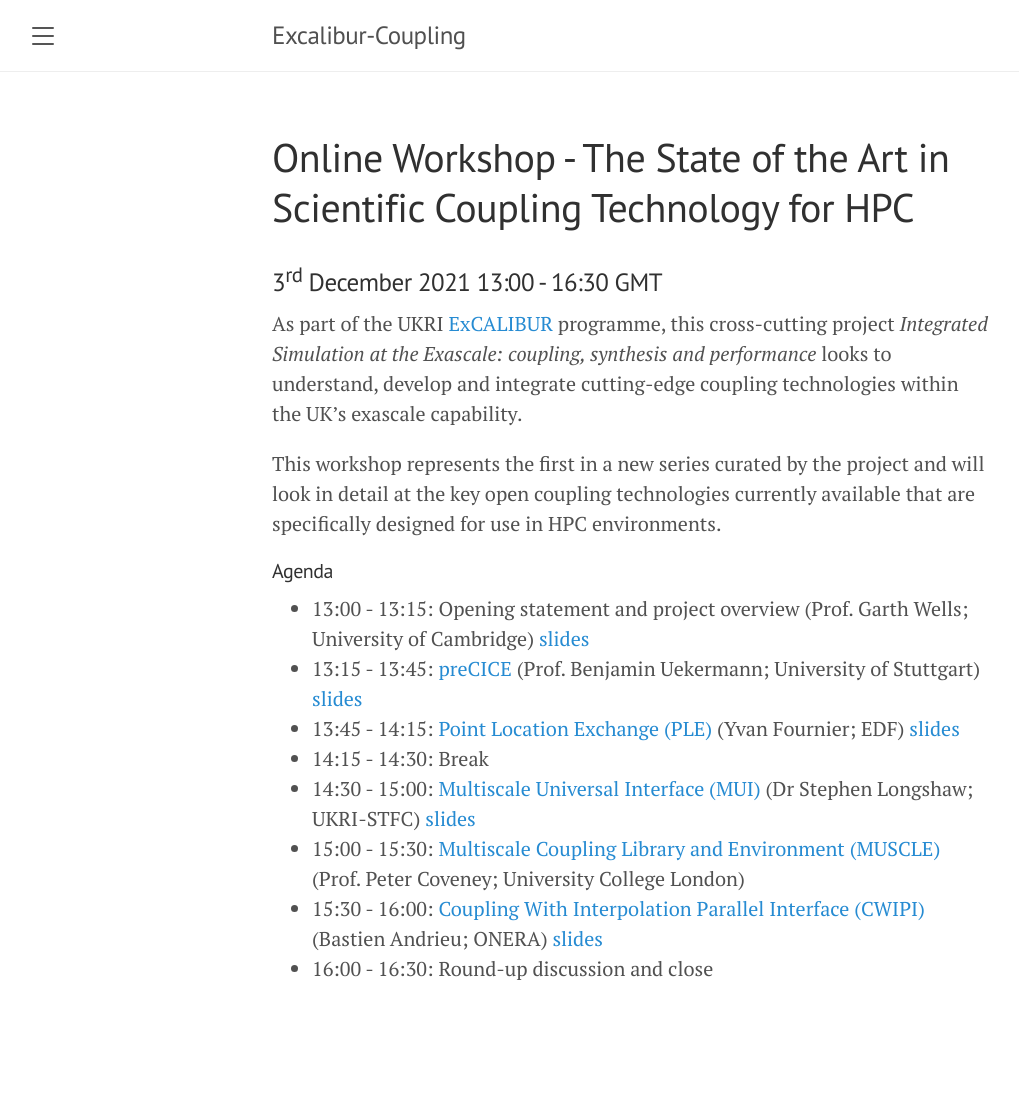
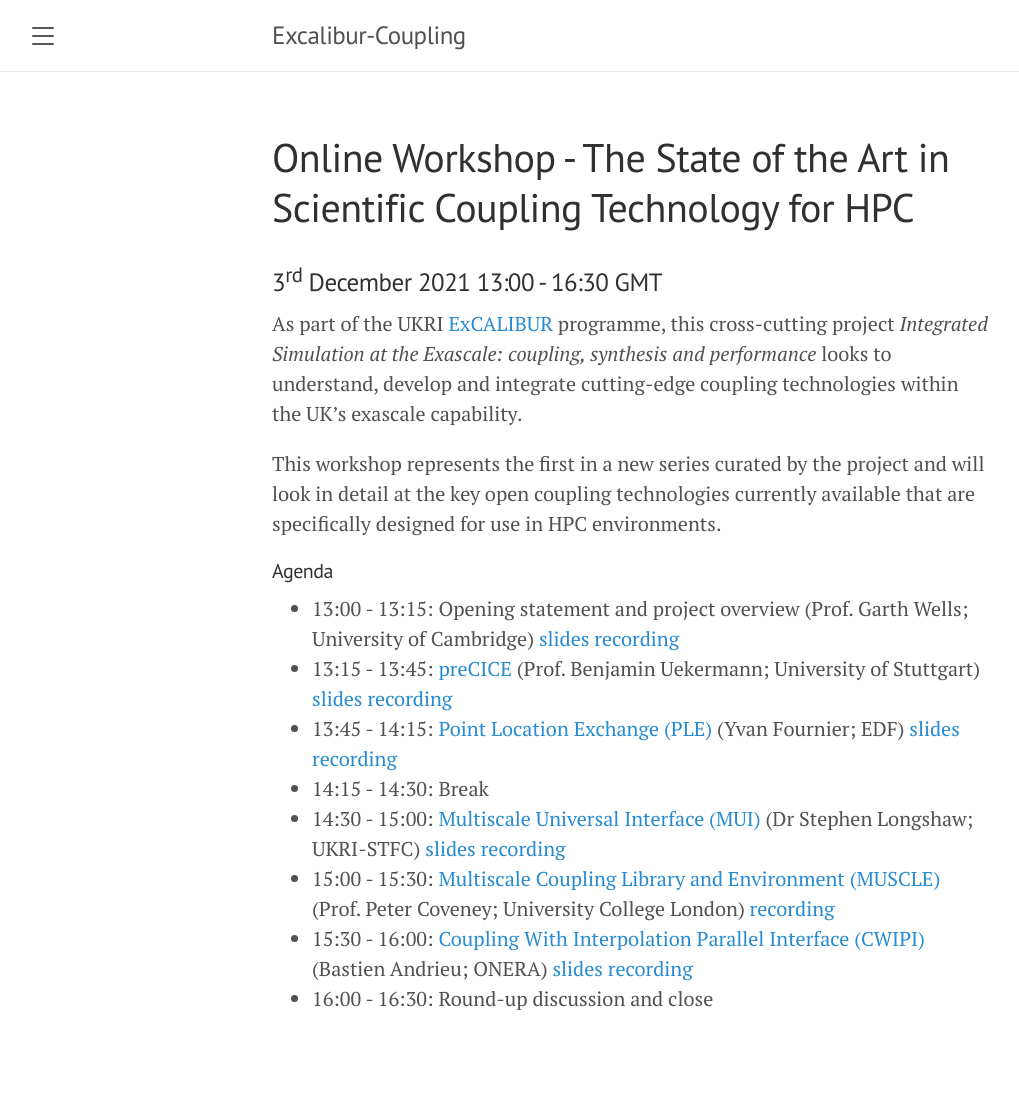
Before and after one commit to Excalibur-Coupling/excalibur-coupling.github.io, a Jekyll site: the page built from workshop1.md, in a window 1280 px wide. Shown: the whole page, without its empty margins (8-1027 px from the left). Built offline with Jekyll 4.4.1, drawn with Linux system fonts in a browser that asks for light colours; before the commit the page ends 1064 px from its top, so only the background shows below that.

Commit message:
Add YouTube video links

```diff
--- a/workshop1.md
+++ b/workshop1.md
@@ -11,11 +11,11 @@ This workshop represents the first in a new series curated by the project and wi
 
 #### Agenda
 
-- 13:00 - 13:15: Opening statement and project overview (Prof. Garth Wells; University of Cambridge) [slides](workshop1_content/slides/G-Wells_ISE_Introduction.pdf)
-- 13:15 - 13:45: [preCICE](https://precice.org) (Prof. Benjamin Uekermann; University of Stuttgart) [slides](workshop1_content/slides/B-Uekermann_ISE_preCICE.pdf)
-- 13:45 - 14:15: [Point Location Exchange (PLE)](https://www.code-saturne.org/cms/web/documentation/overview/coupling) (Yvan Fournier; EDF) [slides](workshop1_content/slides/Y-Fournier_PLE.pdf)
+- 13:00 - 13:15: Opening statement and project overview (Prof. Garth Wells; University of Cambridge) [slides](workshop1_content/slides/G-Wells_ISE_Introduction.pdf) [recording](https://youtu.be/GIfKMkdU_6c)
+- 13:15 - 13:45: [preCICE](https://precice.org) (Prof. Benjamin Uekermann; University of Stuttgart) [slides](workshop1_content/slides/B-Uekermann_ISE_preCICE.pdf) [recording](https://youtu.be/G52jGmPEDZI)
+- 13:45 - 14:15: [Point Location Exchange (PLE)](https://www.code-saturne.org/cms/web/documentation/overview/coupling) (Yvan Fournier; EDF) [slides](workshop1_content/slides/Y-Fournier_PLE.pdf) [recording](https://youtu.be/d1KgLu2NIHY)
 - 14:15 - 14:30: Break
-- 14:30 - 15:00: [Multiscale Universal Interface (MUI)](https://mxui.github.io/) (Dr Stephen Longshaw; UKRI-STFC) [slides](workshop1_content/slides/S-Longshaw_ISE_MUI.pdf)
-- 15:00 - 15:30: [Multiscale Coupling Library and Environment (MUSCLE)](https://muscle3.readthedocs.io/en/latest/) (Prof. Peter Coveney; University College London)
-- 15:30 - 16:00: [Coupling With Interpolation Parallel Interface (CWIPI)](https://w3.onera.fr/cwipi/bibliotheque-couplage-cwipi) (Bastien Andrieu; ONERA) [slides](workshop1_content/slides/B-Andrieu_ISE_CWIPI.pdf)
+- 14:30 - 15:00: [Multiscale Universal Interface (MUI)](https://mxui.github.io/) (Dr Stephen Longshaw; UKRI-STFC) [slides](workshop1_content/slides/S-Longshaw_ISE_MUI.pdf) [recording](https://youtu.be/jp_U3WqfI3s)
+- 15:00 - 15:30: [Multiscale Coupling Library and Environment (MUSCLE)](https://muscle3.readthedocs.io/en/latest/) (Prof. Peter Coveney; University College London) [recording](https://youtu.be/c0lEbNDyQpI)
+- 15:30 - 16:00: [Coupling With Interpolation Parallel Interface (CWIPI)](https://w3.onera.fr/cwipi/bibliotheque-couplage-cwipi) (Bastien Andrieu; ONERA) [slides](workshop1_content/slides/B-Andrieu_ISE_CWIPI.pdf) [recording](https://youtu.be/bZA9qi_svwA)
 - 16:00 - 16:30: Round-up discussion and close
```
